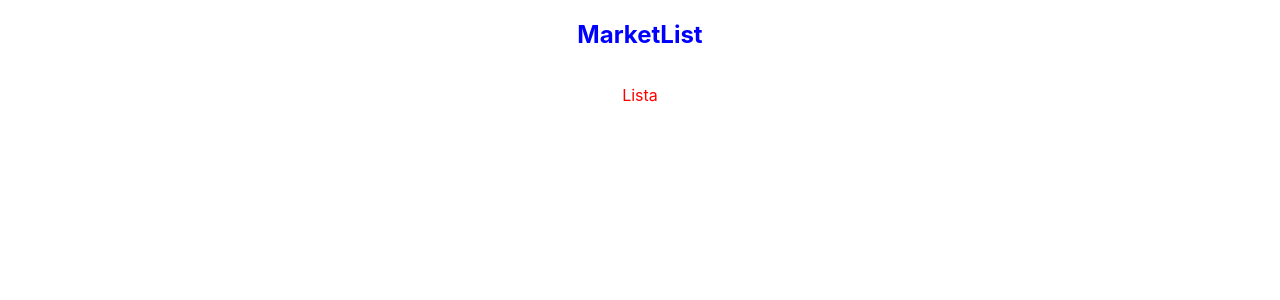
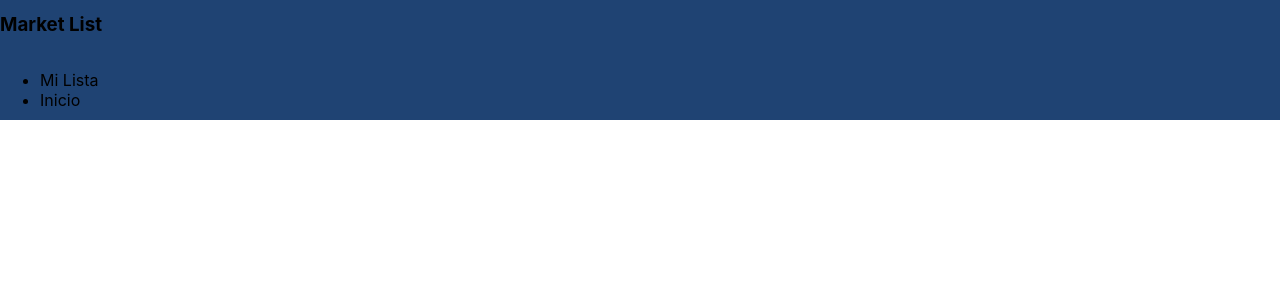
Before and after one commit to montesp/marketplace-list, a React (Create React App) app: page / in a window 1280 px wide. Shown: the top 300 px of the page. Built offline with nearby package versions, Linux system fonts and the light colour scheme.

Commit message:
header created

```diff
--- a/src/App.js
+++ b/src/App.js
@@ -1,12 +1,10 @@
 import './App.scss';
+import { Header } from './components/Header';
 
 function App() {
   return (
     <div className="App">
-      <header className="header">
-        <h2>MarketList</h2>
-        <p className="hi">Lista</p>
-      </header>
+      <Header></Header>
     </div>
   );
 }
--- a/src/App.scss
+++ b/src/App.scss
@@ -1,6 +1,4 @@
-.App {
-  text-align: center;
-}
+
 
 .header {
   display: flex;
--- /dev/null
+++ b/src/_colors.scss
@@ -0,0 +1,3 @@
+$primary-color: #1F4373;
+$secundary-color:#BF1304;
+$terciary-color: #0442BF;
--- /dev/null
+++ b/src/components/Header.js
@@ -0,0 +1,15 @@
+import './Header.scss';
+
+function Header() {
+  return (
+    <header className='header'>
+      <h3 className='header__title'>Market List</h3>
+      <ul className='header__list'>
+        <li className='header__list-item'>Mi Lista</li>
+        <li className='header__list-item'>Inicio</li>
+      </ul>
+    </header>
+  );
+}
+
+export { Header };
--- /dev/null
+++ b/src/components/Header.scss
@@ -0,0 +1,8 @@
+@import '../colors.scss';
+
+.header {
+  width: 100%;
+  height: 120px;
+  background-color: $primary-color;
+
+}
```
Also changed, not shown: src/_mixins.scss (added).
